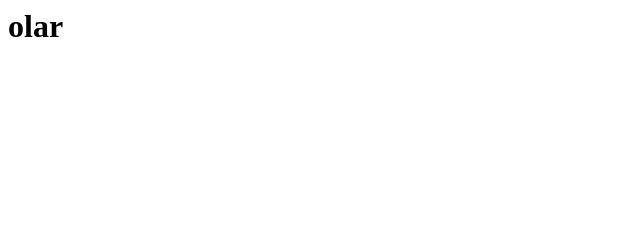
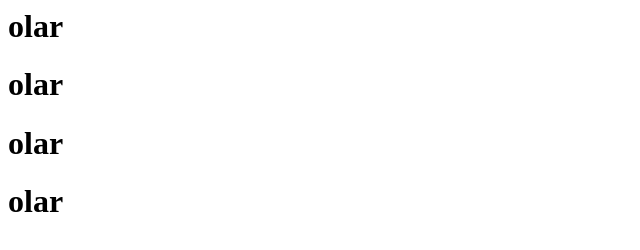
Before and after one commit to karenkanashiro/git-ibm.github.io, a plain HTML site: page index.html in a window 1280 px wide. Shown: the whole page, without its empty margins (0-640 px from the left). Drawn offline with Linux system fonts and the light colour scheme.

Commit message:
fiz zona

```diff
--- a/index.html
+++ b/index.html
@@ -1 +1 @@
-<h1> olar </h1>
+<h1> olar </h1><h1> olar </h1><h1> olar </h1><h1> olar </h1>
```
